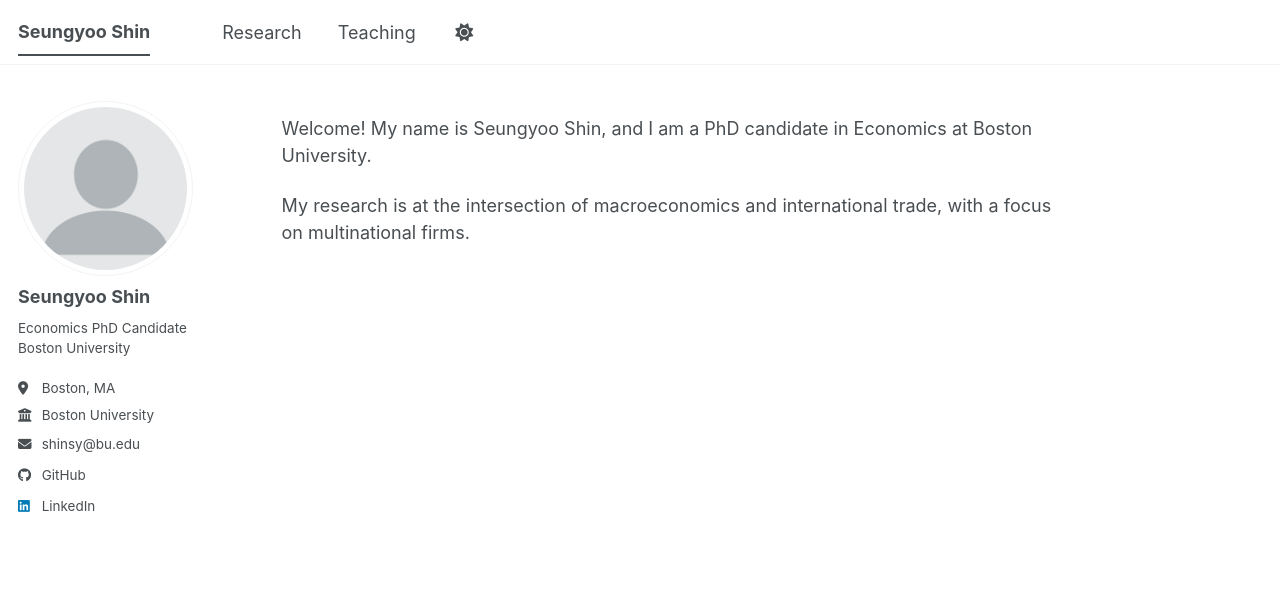
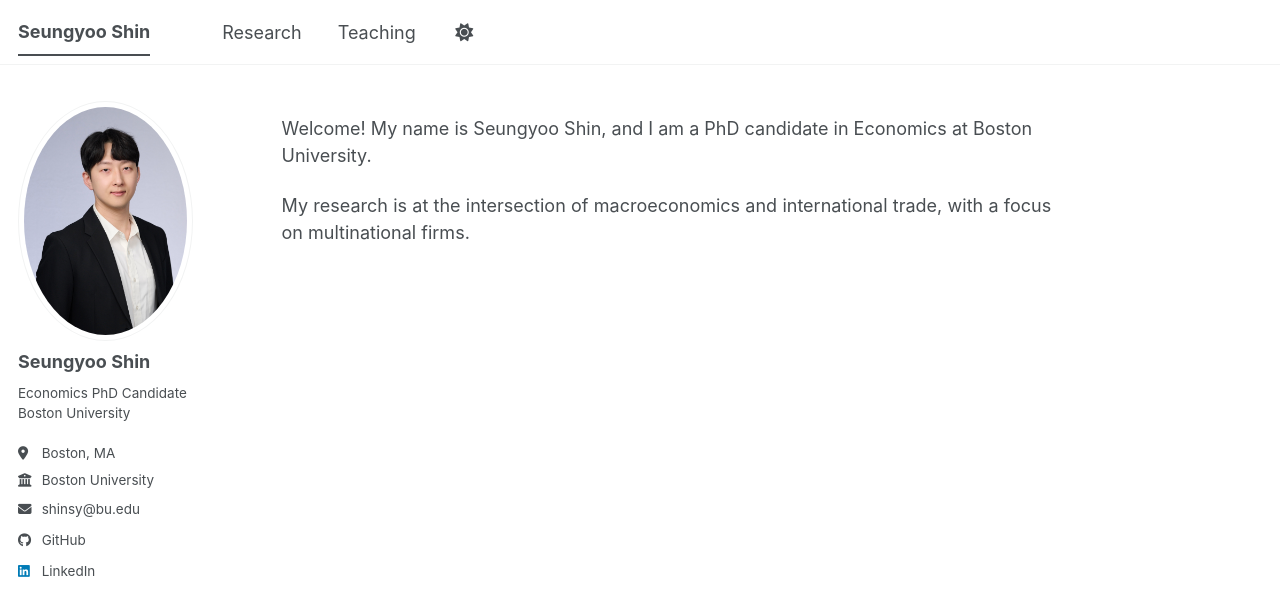
Before and after one commit to SeungyooShin/seungyooshin.github.io, a Jekyll site: the page built from _pages/about.md, in a window 1280 px wide. Shown: the top 616 px of the page. Built offline with Jekyll 4.4.1, drawn with Linux system fonts in a browser that asks for light colours; a script bundle is joined from its source files by our own code; library files that are not in the unit come from our copies.

Commit message:
Update _config.yml

```diff
--- a/_config.yml
+++ b/_config.yml
@@ -23,7 +23,7 @@ repository               : "SeungyooShin/seungyooshin.github.io"
 #               Additional customization can be done by editing /_includes/author-profile.html
 author:
   # Biographic information
-  avatar           : "profile.png"
+  avatar           : "Profile_April2026.jpg"
   name             : "Seungyoo Shin"
   pronouns         : # example: "he/him"
   bio              : "Economics PhD Candidate <br/> Boston University"
```
